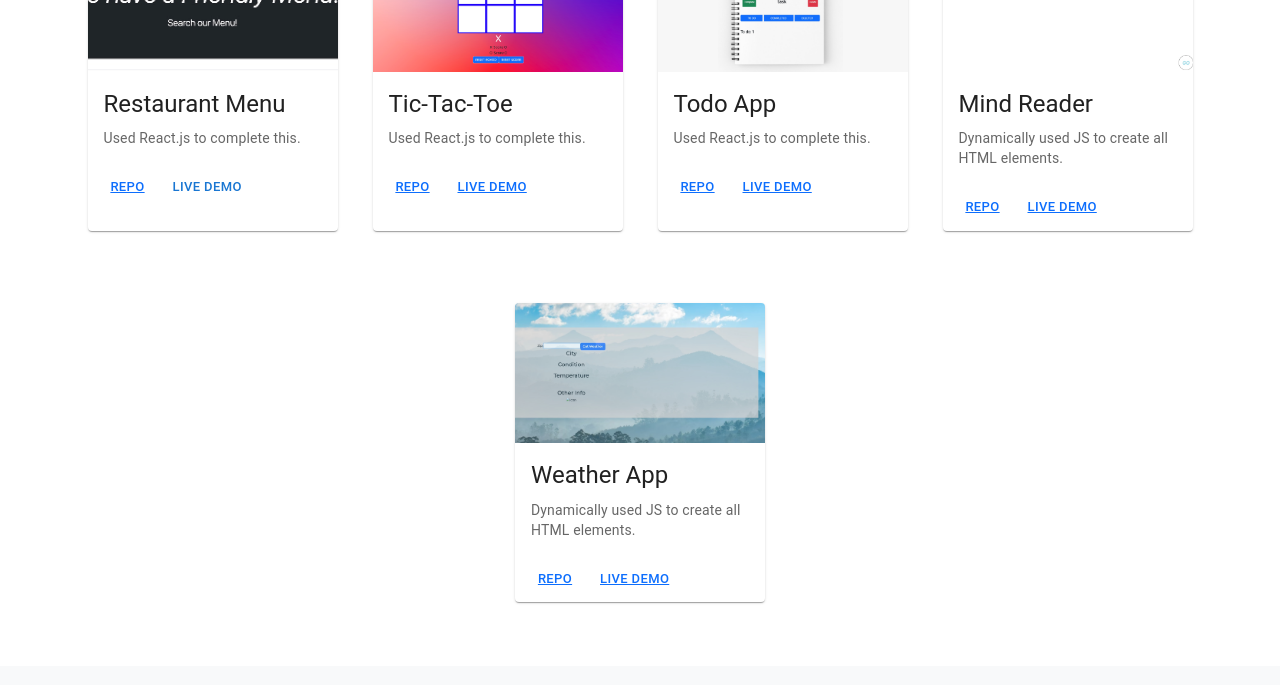
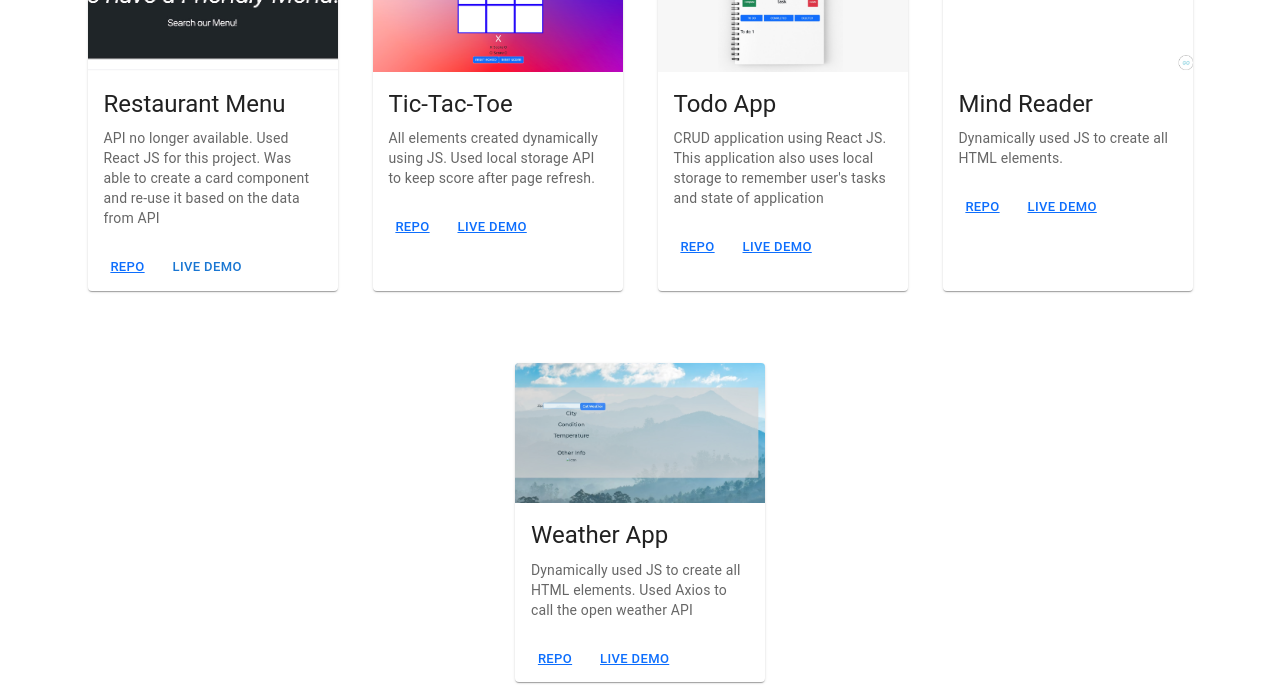
Before and after one commit to alexGalvan0/alexGalvan0.github.io, a React (Create React App) app in the folder portfolio/: page / in a window 1280 px wide. Shown: the part 1480-2165 px from the top of the page. Built offline with nearby package versions, Linux system fonts and the light colour scheme.

Commit message:
update projects

```diff
--- a/portfolio/src/projects.js
+++ b/portfolio/src/projects.js
@@ -2,20 +2,20 @@ export const projects = [
   {
     imagePath: "./img/react-restaurant.jpg",
     title: "Restaurant Menu",
-    description: "Used React.js to complete this.",
+    description: "API no longer available. Used React JS for this project. Was able to create a card component and re-use it based on the data from API",
     repoLink: "https://github.com/alexGalvan0/react-restaurant",
   },
   {
     imagePath: "./img/tic-tac-toe.jpg",
     title: "Tic-Tac-Toe",
-    description: "Used React.js to complete this.",
+    description: "All elements created dynamically using JS. Used local storage API to keep score after page refresh.",
     repoLink: "https://github.com/alexGalvan0/tic-tac-toe",
     liveDemo: "https://alexgalvan0.github.io/tic-tac-toe/",
   },
   {
     imagePath: "./img/todo.jpg",
     title: "Todo App",
-    description: "Used React.js to complete this.",
+    description: "CRUD application using React JS. This application also uses local storage to remember user's tasks and state of application",
     repoLink: "https://github.com/alexGalvan0/react-todo",
     liveDemo: "https://alexgalvan0.github.io/react-todo/",
   },
@@ -29,7 +29,7 @@ export const projects = [
   {
     imagePath: "./img/weather-app.jpg",
     title: "Weather App",
-    description: "Dynamically used JS to create all HTML elements.",
+    description: "Dynamically used JS to create all HTML elements. Used Axios to call the open weather API",
     repoLink: "https://github.com/alexGalvan0/weather-app",
     liveDemo: "https://alexgalvan0.github.io/weather-app/",
   },
```
